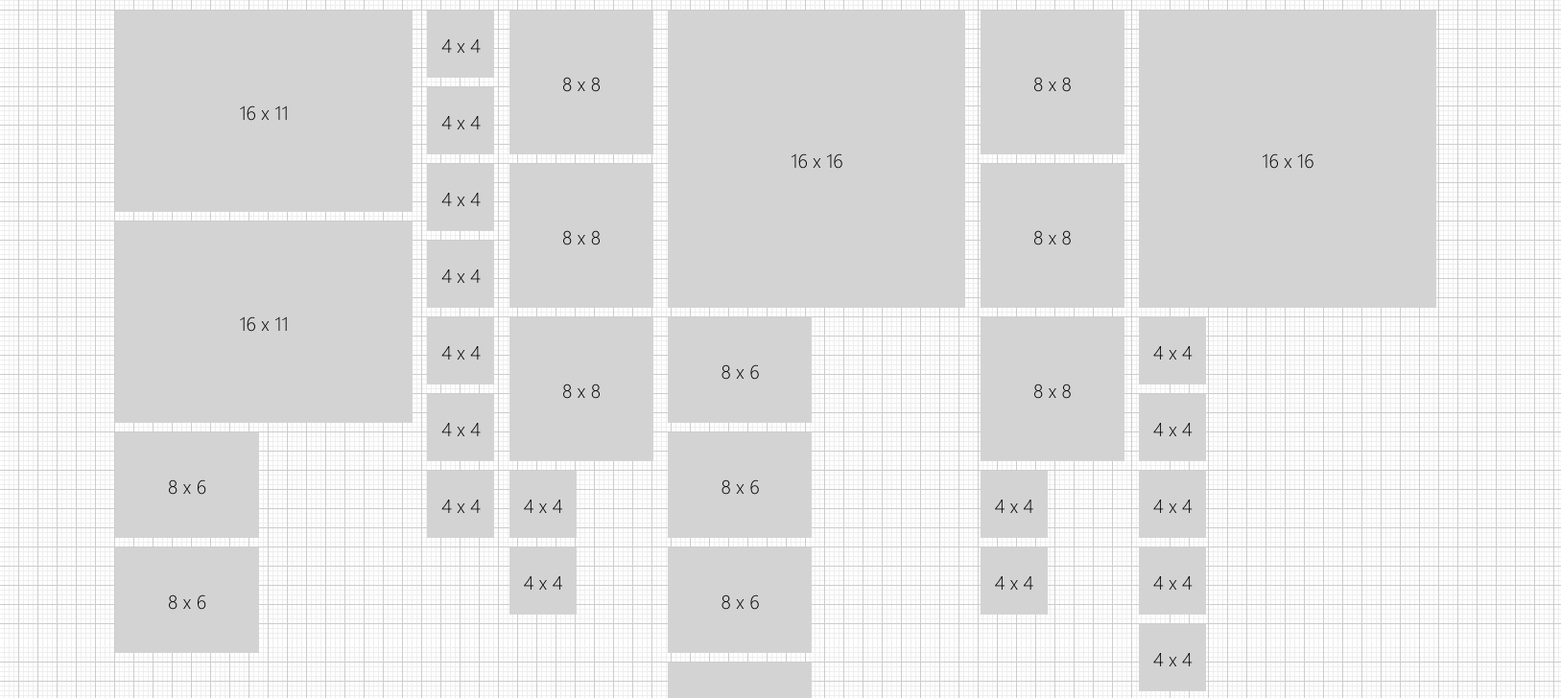
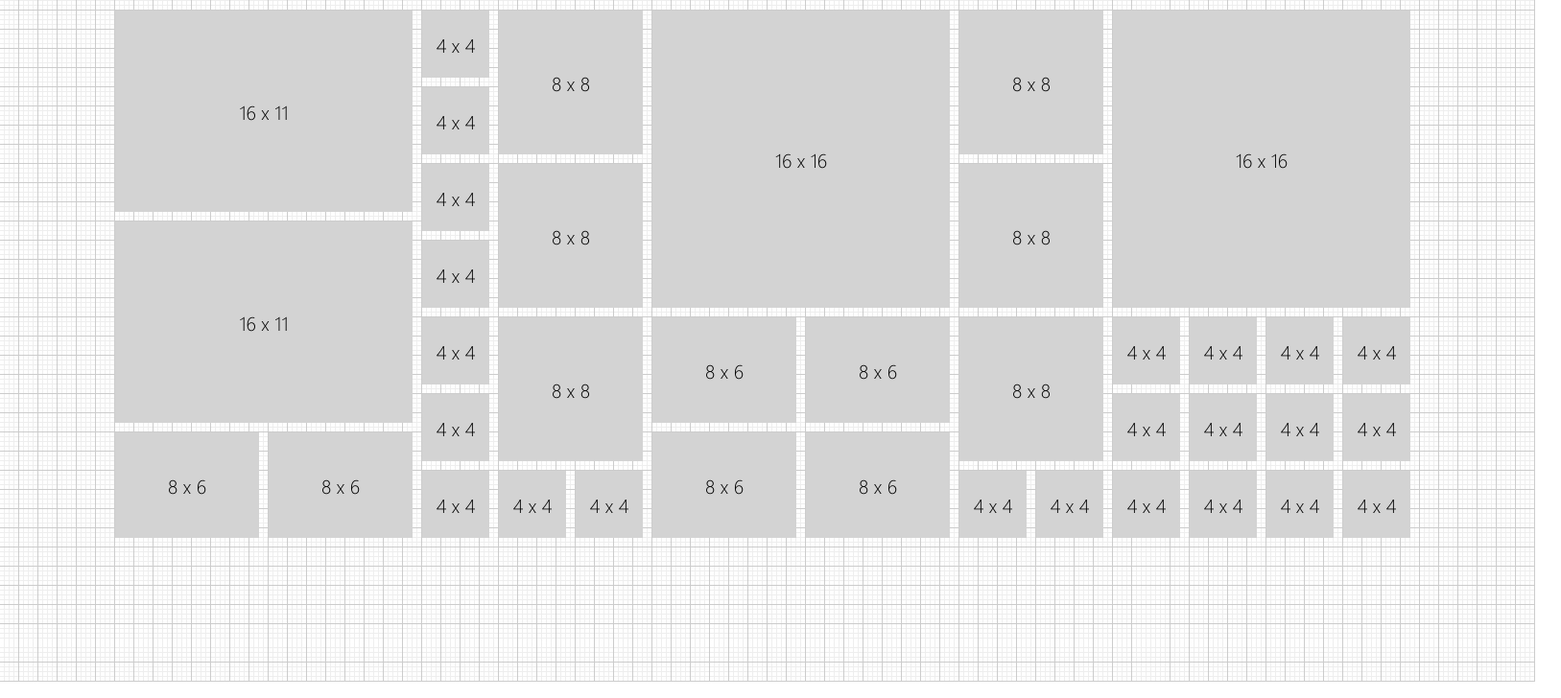
Before and after one commit to jchansp/windows-8-metro-desktop, a plain HTML site: page index.html in a window 1280 px wide. Shown: the part 129-857 px from the top of the page at 96% size, 1627 px wide, since content can reach past the window. Drawn offline with Linux system fonts and the light colour scheme.

Commit message:
white-space: nowrap changed by display. table

```diff
--- a/index.html
+++ b/index.html
@@ -13,138 +13,133 @@
                 <h1>Start</h1>
             </header>
             <section>
-                <ul>
-                    <li>
-                        <ul>
-                            <li>
-                                <div class="tile width16 height11">16 x 11</div>
+                <ul class="width16">
+                    <li class="width16 height11">
+                        <div class="tile">16 x 11</div>
                     </li>
-                            <li>
-                                <div class="tile width16 height11">16 x 11</div>
+                    <li class="width16 height11">
+                        <div class="tile">16 x 11</div>
                     </li>
-                            <li>
-                                <div class="tile width8 height6">8 x 6</div>
+                    <li class="width8 height6">
+                        <div class="tile">8 x 6</div>
                     </li>
-                            <li>
-                                <div class="tile width8 height6">8 x 6</div>
+                    <li class="width8 height6">
+                        <div class="tile">8 x 6</div>
                     </li>
                 </ul>
+                <ul class="width4">
+                    <li class="width4 height4">
+                        <div class="tile">4 x 4</div>
                     </li>
-                    <li>
-                        <ul>
-                            <li>
-                                <div class="tile width4 height4">4 x 4</div>
+                    <li class="width4 height4">
+                        <div class="tile">4 x 4</div>
                     </li>
-                            <li>
-                                <div class="tile width4 height4">4 x 4</div>
+                    <li class="width4 height4">
+                        <div class="tile">4 x 4</div>
                     </li>
-                            <li>
-                                <div class="tile width4 height4">4 x 4</div>
+                    <li class="width4 height4">
+                        <div class="tile">4 x 4</div>
                     </li>
-                            <li>
-                                <div class="tile width4 height4">4 x 4</div>
+                    <li class="width4 height4">
+                        <div class="tile">4 x 4</div>
                     </li>
-                            <li>
-                                <div class="tile width4 height4">4 x 4</div>
+                    <li class="width4 height4">
+                        <div class="tile">4 x 4</div>
                     </li>
-                            <li>
-                                <div class="tile width4 height4">4 x 4</div>
-                            </li>
-                            <li>
-                                <div class="tile width4 height4">4 x 4</div>
+                    <li class="width4 height4">
+                        <div class="tile">4 x 4</div>
                     </li>
                 </ul>
+                <ul class="width8">
+                    <li class="width8 height8">
+                        <div class="tile">8 x 8</div>
                     </li>
-                    <li>
-                        <ul>
-                            <li>
-                                <div class="tile width8 height8">8 x 8</div>
+                    <li class="width8 height8">
+                        <div class="tile">8 x 8</div>
                     </li>
-                            <li>
-                                <div class="tile width8 height8">8 x 8</div>
+                    <li class="width8 height8">
+                        <div class="tile">8 x 8</div>
                     </li>
-                            <li>
-                                <div class="tile width8 height8">8 x 8</div>
+                    <li class="width4 height4">
+                        <div class="tile">4 x 4</div>
                     </li>
-                            <li>
-                                <div class="tile width4 height4">4 x 4</div>
-                            </li>
-                            <li>
-                                <div class="tile width4 height4">4 x 4</div>
+                    <li class="width4 height4">
+                        <div class="tile">4 x 4</div>
                     </li>
                 </ul>
+                <ul class="width16">
+                    <li class="width16 height16">
+                        <div class="tile">16 x 16</div>
                     </li>
-                    <li>
-                        <ul>
-                            <li>
-                                <div class="tile width16 height16">16 x 16</div>
+                    <li class="width8 height6">
+                        <div class="tile">8 x 6</div>
                     </li>
-                            <li>
-                                <div class="tile width8 height6">8 x 6</div>
+                    <li class="width8 height6">
+                        <div class="tile">8 x 6</div>
                     </li>
-                            <li>
-                                <div class="tile width8 height6">8 x 6</div>
+                    <li class="width8 height6">
+                        <div class="tile">8 x 6</div>
                     </li>
-                            <li>
-                                <div class="tile width8 height6">8 x 6</div>
-                            </li>
-                            <li>
-                                <div class="tile width8 height6">8 x 6</div>
+                    <li class="width8 height6">
+                        <div class="tile">8 x 6</div>
                     </li>
                 </ul>
+                <ul class="width8">
+                    <li class="width8 height8">
+                        <div class="tile">8 x 8</div>
                     </li>
-                    <li>
-                        <ul>
-                            <li>
-                                <div class="tile width8 height8">8 x 8</div>
+                    <li class="width8 height8">
+                        <div class="tile">8 x 8</div>
                     </li>
-                            <li>
-                                <div class="tile width8 height8">8 x 8</div>
+                    <li class="width8 height8">
+                        <div class="tile">8 x 8</div>
                     </li>
-                            <li>
-                                <div class="tile width8 height8">8 x 8</div>
+                    <li class="width4 height4">
+                        <div class="tile">4 x 4</div>
                     </li>
-                            <li>
-                                <div class="tile width4 height4">4 x 4</div>
-                            </li>
-                            <li>
-                                <div class="tile width4 height4">4 x 4</div>
+                    <li class="width4 height4">
+                        <div class="tile">4 x 4</div>
                     </li>
                 </ul>
+                <ul class="width16">
+                    <li class="width16 height16">
+                        <div class="tile">16 x 16</div>
                     </li>
-                    <li>
-                        <ul>
-                            <li>
-                                <div class="tile width16 height16">16 x 16</div>
+                    <li class="width4 height4">
+                        <div class="tile">4 x 4</div>
                     </li>
-                            <li>
-                                <div class="tile width4 height4">4 x 4</div>
+                    <li class="width4 height4">
+                        <div class="tile">4 x 4</div>
                     </li>
-                            <li>
-                                <div class="tile width4 height4">4 x 4</div>
+                    <li class="width4 height4">
+                        <div class="tile">4 x 4</div>
                     </li>
-                            <li>
-                                <div class="tile width4 height4">4 x 4</div>
+                    <li class="width4 height4">
+                        <div class="tile">4 x 4</div>
                     </li>
-                            <li>
-                                <div class="tile width4 height4">4 x 4</div>
+                    <li class="width4 height4">
+                        <div class="tile">4 x 4</div>
                     </li>
-                            <li>
-                                <div class="tile width4 height4">4 x 4</div>
+                    <li class="width4 height4">
+                        <div class="tile">4 x 4</div>
                     </li>
-                            <li>
-                                <div class="tile width4 height4">4 x 4</div>
+                    <li class="width4 height4">
+                        <div class="tile">4 x 4</div>
                     </li>
-                            <li>
-                                <div class="tile width4 height4">4 x 4</div>
+                    <li class="width4 height4">
+                        <div class="tile">4 x 4</div>
                     </li>
-                            <li>
-                                <div class="tile width4 height4">4 x 4</div>
+                    <li class="width4 height4">
+                        <div class="tile">4 x 4</div>
                     </li>
-                            <li>
-                                <div class="tile width4 height4">4 x 4</div>
+                    <li class="width4 height4">
+                        <div class="tile">4 x 4</div>
                     </li>
-                        </ul>
+                    <li class="width4 height4">
+                        <div class="tile">4 x 4</div>
+                    </li>
+                    <li class="width4 height4">
+                        <div class="tile">4 x 4</div>
                     </li>
                 </ul>
             </section>
--- a/styles/styles.css
+++ b/styles/styles.css
@@ -9,6 +9,12 @@ body {
     font-size: 20px;
     -webkit-font-smoothing: antialiased;
 }
+ul {
+    /*font-size: 0;*/
+}
+li {
+    /*font-size: 20px;*/
+}
 .test {
     background-image: url(../images/layout-grid.jpg);
     background-repeat: repeat;
@@ -16,7 +22,7 @@ body {
 }
 #metro {
     padding: 7em 6em;
-    white-space: nowrap;
+    /*white-space: nowrap;*/
 }
 #metro > header {
     position: absolute;
@@ -41,14 +47,46 @@ body {
 /*#metro > section ul {}
 #metro > section li {} */
 
-#metro > section ul {} #metro > section > ul > li {
-    display: inline-block;
-    /*IE*/
-    *zoom: 1;
-    white-space: normal;
+#metro > section {
+    display: table;
+}
+#metro > section ul {
+    display: table-cell;
     vertical-align: top;
-    margin: 0;
-    padding: 0;
+    border-collapse: collapse;
+    padding-right: 0.5em;
+}
+#metro > section li {
+    display: table;
+    float: left;
+    margin-right: 0.5em;
+    margin-bottom: 0.5em;
+}
+#metro > section ul.width16 li.width8 + li.width8,
+#metro > section ul.width16 li.width8 + li.width8 + li.width8 + li.width8 {
+    margin-right: 0;
+}
+#metro > section ul.width16 li.width8 + li.width8 + li.width8,
+#metro > section ul.width16 li.width8 + li.width8 + li.width8 + li.width8 + li.width8 {
+    margin-right: 0.5em;
+}
+#metro > section ul.width8 li.width4 + li.width4,
+#metro > section ul.width8 li.width4 + li.width4 + li.width4 + li.width4 {
+    margin-right: 0;
+}
+#metro > section ul.width8 li.width4 + li.width4 + li.width4,
+#metro > section ul.width8 li.width4 + li.width4 + li.width4 + li.width4 + li.width4 {
+    margin-right: 0.5em;
+}
+#metro > section ul.width16 li.width4 + li.width4 + li.width4 + li.width4,
+#metro > section ul.width16 li.width4 + li.width4 + li.width4 + li.width4 + li.width4 + li.width4 + li.width4 + li.width4,
+#metro > section ul.width16 li.width4 + li.width4 + li.width4 + li.width4 + li.width4 + li.width4 + li.width4 + li.width4 + li.width4 + li.width4 + li.width4 + li.width4 {
+    margin-right: 0;
+}
+#metro > section ul.width16 li.width4 + li.width4 + li.width4 + li.width4 + li.width4,
+#metro > section ul.width16 li.width4 + li.width4 + li.width4 + li.width4 + li.width4 + li.width4 + li.width4 + li.width4 + li.width4,
+#metro > section ul.width16 li.width4 + li.width4 + li.width4 + li.width4 + li.width4 + li.width4 + li.width4 + li.width4 + li.width4 + li.width4 + li.width4 + li.width4 + li.width4 {
+    margin-right: 0.5em;
 }
 /**
  * Filas
@@ -56,11 +94,12 @@ body {
 
 /*#metro > section > ul > li > ul {}*/
 
-#metro > section li li {
+/*#metro > section li li {
     margin: 0 0.5em 0.5em 0;
     padding: 0;
     width: initial;
-}
+}*/
+
 /**
  * Celdas
  */
```
Lines whose indentation alone changed are shown as unchanged.
